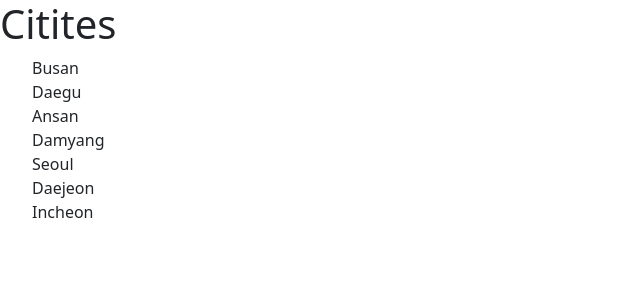
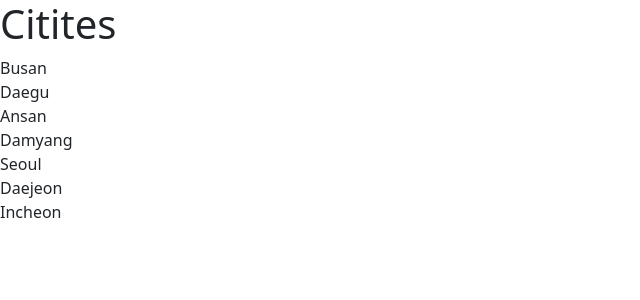
Before and after one commit to Day-Ham/React-Study, a React (Vite) app: page / in a window 1280 px wide. Shown: the top 300 px of the page, without its empty margins (0-640 px from the left). Built offline with nearby package versions, Linux system fonts and the light colour scheme; the HTML template or start-up script is replaced by a standard one.

Commit message:
Author Test

```diff
--- a/src/components/ListGroup/ListGroup.tsx
+++ b/src/components/ListGroup/ListGroup.tsx
@@ -1,6 +1,11 @@
 import { useState } from "react";
 import styles from "./ListGroup.module.css";
 import styled from "styled-components";
+
+const List = styled.ul`
+  list-style: none;
+  padding: 0;
+`;
 
 interface Props {
   items: string[];
@@ -15,7 +20,7 @@ function ListGroup({ items, title, onSelectItem }: Props) {
     <>
       <h1>{title}</h1>
       {items.length === 0 && <p>No Item Found</p>}
-      <ul>
+      <List>
         {items.map((item, index) => (
           <li
             className={
@@ -32,7 +37,7 @@ function ListGroup({ items, title, onSelectItem }: Props) {
             {item}
           </li>
         ))}
-      </ul>
+      </List>
     </>
   );
 }
```
